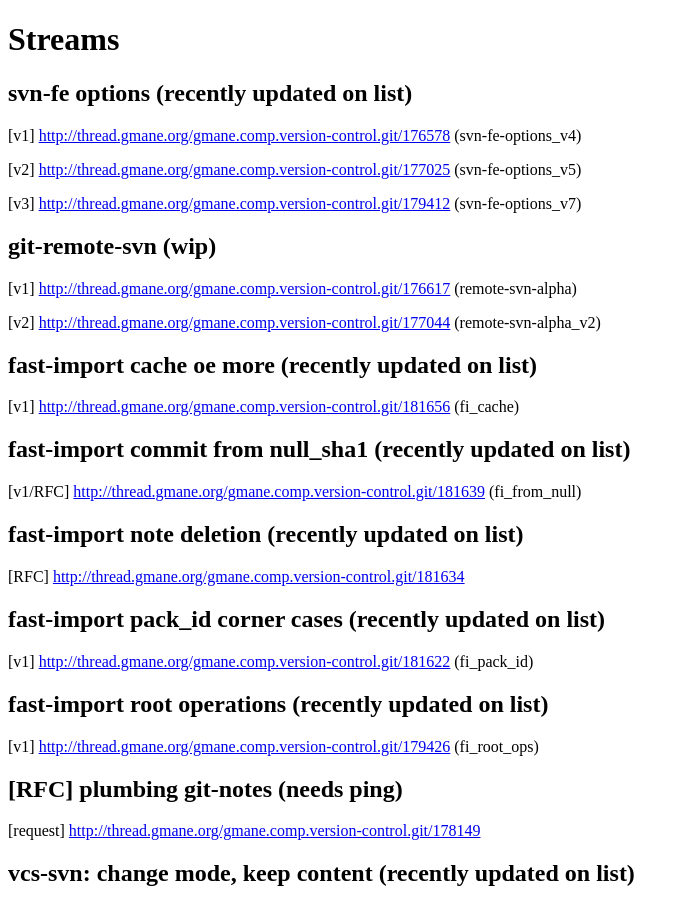
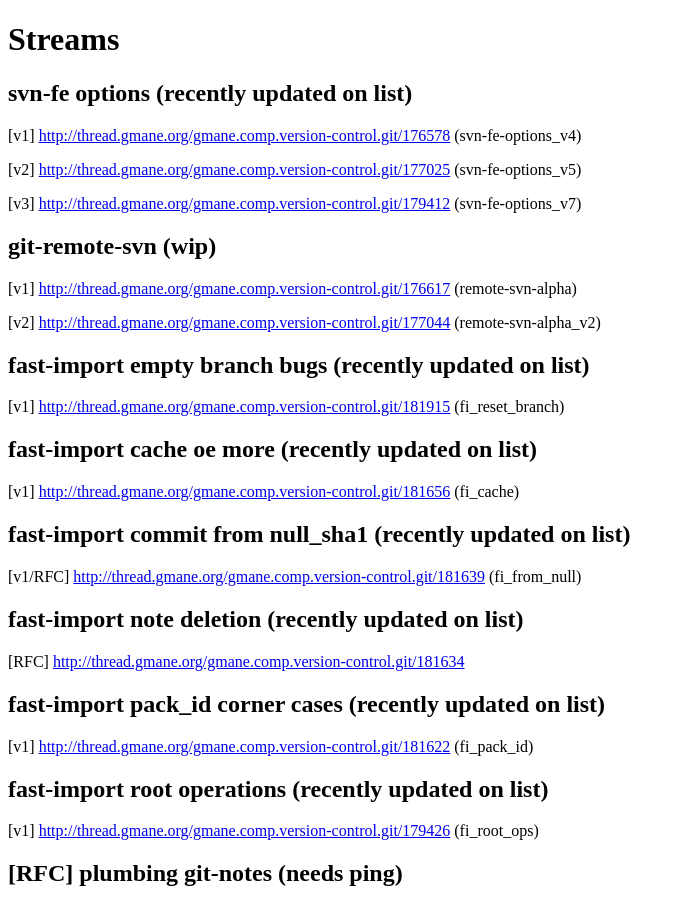
Before and after one commit to divanorama/gsoc11, a Jekyll site: the page built from streams.html, in a window 1280 px wide and 900 px high. Shown: the whole window, without its empty margins (0-689 px from the left). Built offline with Jekyll 4.4.1, drawn with Linux system fonts in a browser that asks for light colours.

Commit message:
One more bug fix.

```diff
--- a/streams.html
+++ b/streams.html
@@ -16,6 +16,10 @@ title: Streams
 (remote-svn-alpha) </p>
 <p> [v2] <a href="http://thread.gmane.org/gmane.comp.version-control.git/177044">http://thread.gmane.org/gmane.comp.version-control.git/177044</a>
 (remote-svn-alpha_v2) </p>
+
+<h2>fast-import empty branch bugs (recently updated on list)</h2>
+<p> [v1] <a href="http://thread.gmane.org/gmane.comp.version-control.git/181915">http://thread.gmane.org/gmane.comp.version-control.git/181915</a>
+(fi_reset_branch) </p>
 
 <h2>fast-import cache oe more (recently updated on list)</h2>
 <p> [v1] <a href="http://thread.gmane.org/gmane.comp.version-control.git/181656">http://thread.gmane.org/gmane.comp.version-control.git/181656</a>
```
